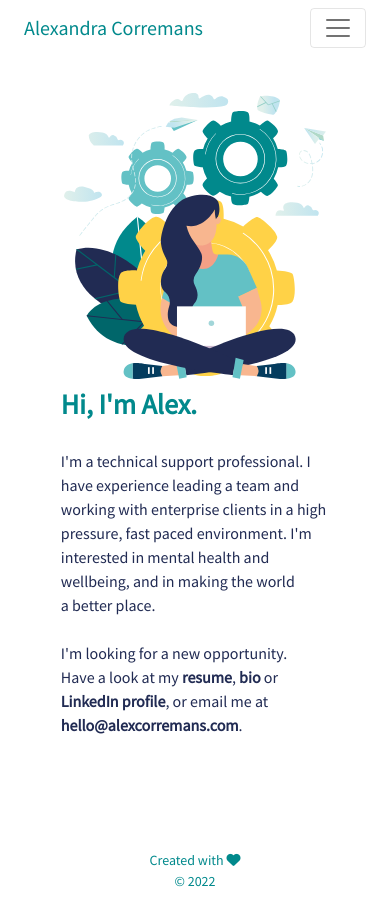
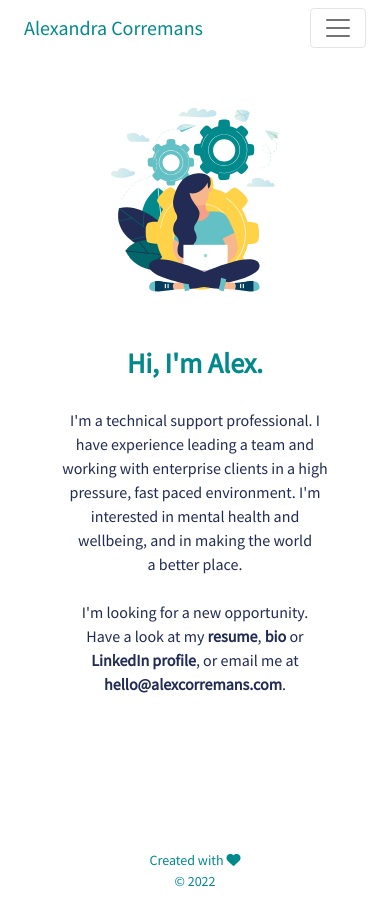
Before and after one commit to alexcorremans/alexcorremans.github.io, a Jekyll site: the page built from index.html, in a window 390 px wide. Built offline with Jekyll 4.4.1, drawn with Linux system fonts in a browser that asks for light colours; nearby versions of some CDN libraries.

Commit message:
mobile homepage

```diff
--- a/index.html
+++ b/index.html
@@ -8,12 +8,12 @@ nav-name: home
   <section>
     <div class="row">
       <div class="col-md-3 col-sm-4">
-        <img src="/images/girl.svg" class="img-fluid home-img pe-md-4">
+        <img src="/images/girl.svg" class="img-fluid pe-sm-4 pb-sm-0 pt-sm-0 ps-sm-0 ps-5 pe-5 pt-3 pb-5">
       </div>
       <div class="col-md-9 col-sm-8">
-        <p class="headline">Hi, I'm Alex.</p>
-        <p class="paragraph mt-4">I'm a technical support professional. I have experience leading a team and working with enterprise clients in a high pressure, fast paced environment. I'm interested in mental health and wellbeing, and in making the world a&nbsp;better&nbsp;place.</p>
-        <p class="paragraph mt-4 mb-0">I'm looking for a new opportunity.
+        <p class="headline text-center text-sm-start">Hi, I'm Alex.</p>
+        <p class="paragraph mt-4 text-center text-sm-start">I'm a technical support professional. I have experience leading a team and working with enterprise clients in a high pressure, fast paced environment. I'm interested in mental health and wellbeing, and in making the world a&nbsp;better&nbsp;place.</p>
+        <p class="paragraph mt-4 mb-0 text-center text-sm-start">I'm looking for a new opportunity.
           <br>Have a look at my <a href="/resume">resume</a>, <a href="/bio">bio</a> or <a href="https://www.linkedin.com/in/alexandra-corremans/" target="_blank" rel="noopener">LinkedIn&nbsp;profile</a>,
           or email&nbsp;me at <a href="mailto:hello@alexcorremans.com">hello@alexcorremans.com</a>.
         </p>
--- a/styles.css
+++ b/styles.css
@@ -137,10 +137,6 @@ p {
   max-width: 600px;
 }
 
-.home-img {
-
-}
-
 a {
   color: rgba(33,43,83);
   text-decoration: none;
```
